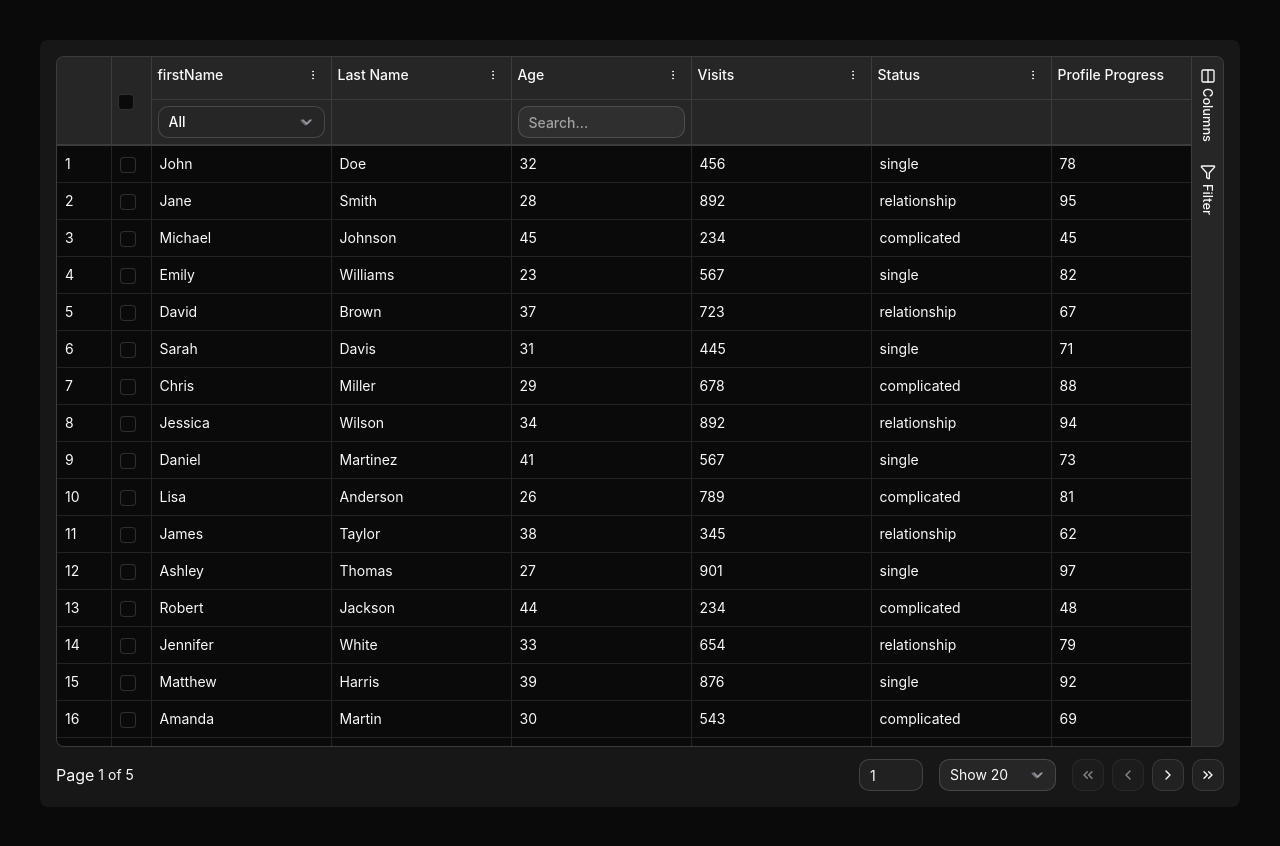
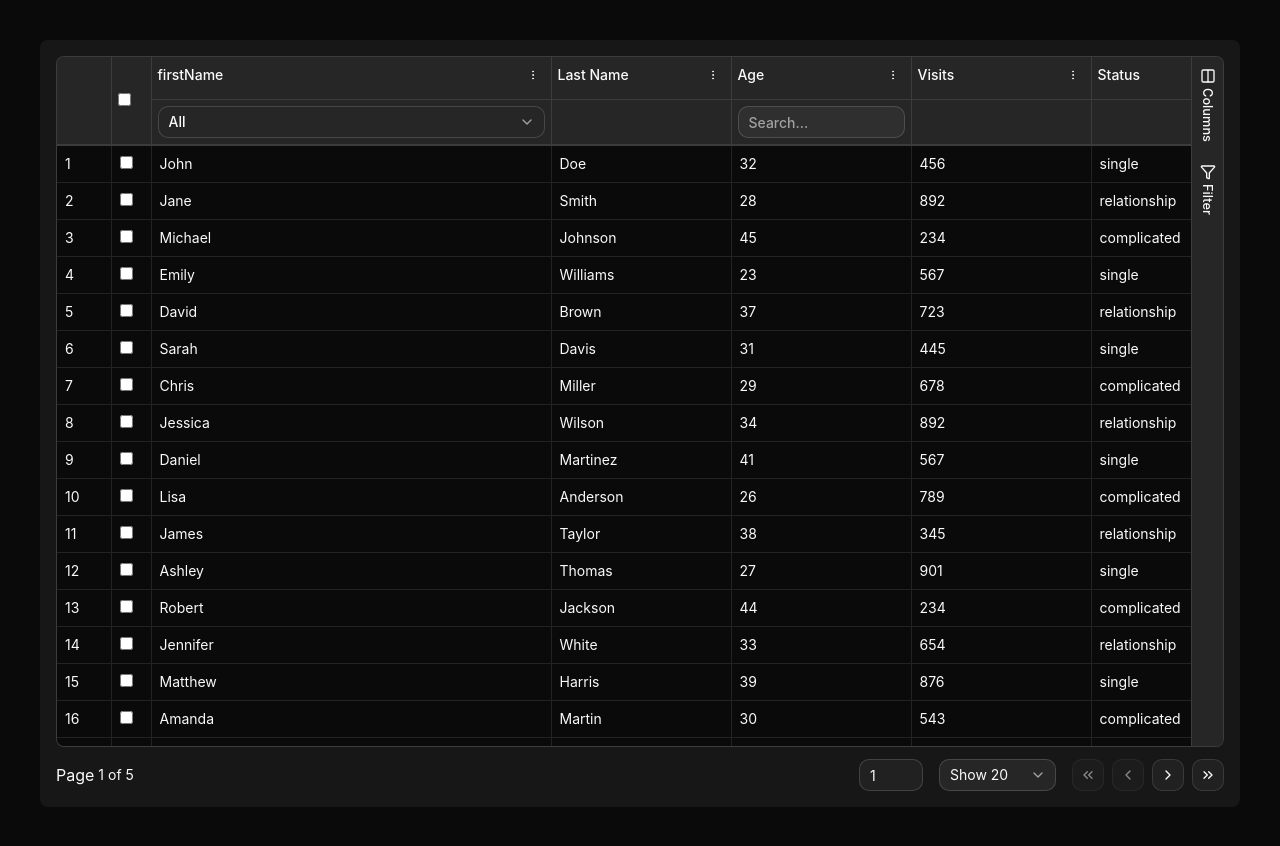
Before and after one commit to jsdev-robin/munza-x-data-grid, a React (Vite) app: page / in a window 1280 px wide. Built offline with nearby package versions, Linux system fonts and the light colour scheme.

Commit message:
feat: update App component column configuration and clean up CSS imports

```diff
--- a/src/App.tsx
+++ b/src/App.tsx
@@ -40,9 +40,13 @@ const App = () => {
       {
         accessorKey: 'firstName',
         cell: (info) => info.getValue(),
+
         meta: {
           filterVariant: 'select',
         },
+        size: 400,
+        maxSize: 400,
+        minSize: 400,
       },
       {
         accessorFn: (row) => row.lastName,
--- a/src/index.css
+++ b/src/index.css
@@ -1,6 +1,4 @@
 @import 'tailwindcss' prefix(mun);
-@import 'tw-animate-css';
-@plugin "@tailwindcss/forms";
 
 @custom-variant dark (&:is(.dark *));
 
```
